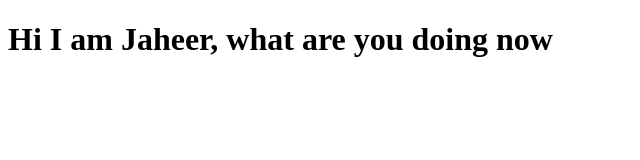
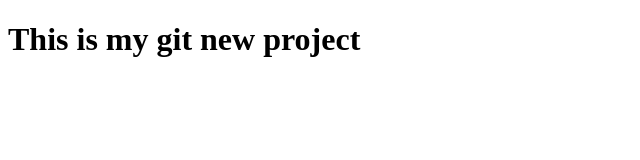
Before and after one commit to jaheerkakarada/projectOne, a plain HTML site: page Home.html in a window 1280 px wide. Shown: the whole page, without its empty margins (0-640 px from the left). Drawn offline with Linux system fonts and the light colour scheme.

Commit message:
changed home file. added hew data

```diff
--- a/Home.html
+++ b/Home.html
@@ -6,6 +6,6 @@
     <title>Document</title>
 </head>
 <body>
-    <h1>Hi I am Jaheer, what are you doing now</h1>
+    <h1>This is my git new project </h1>
 </body>
 </html>
```
